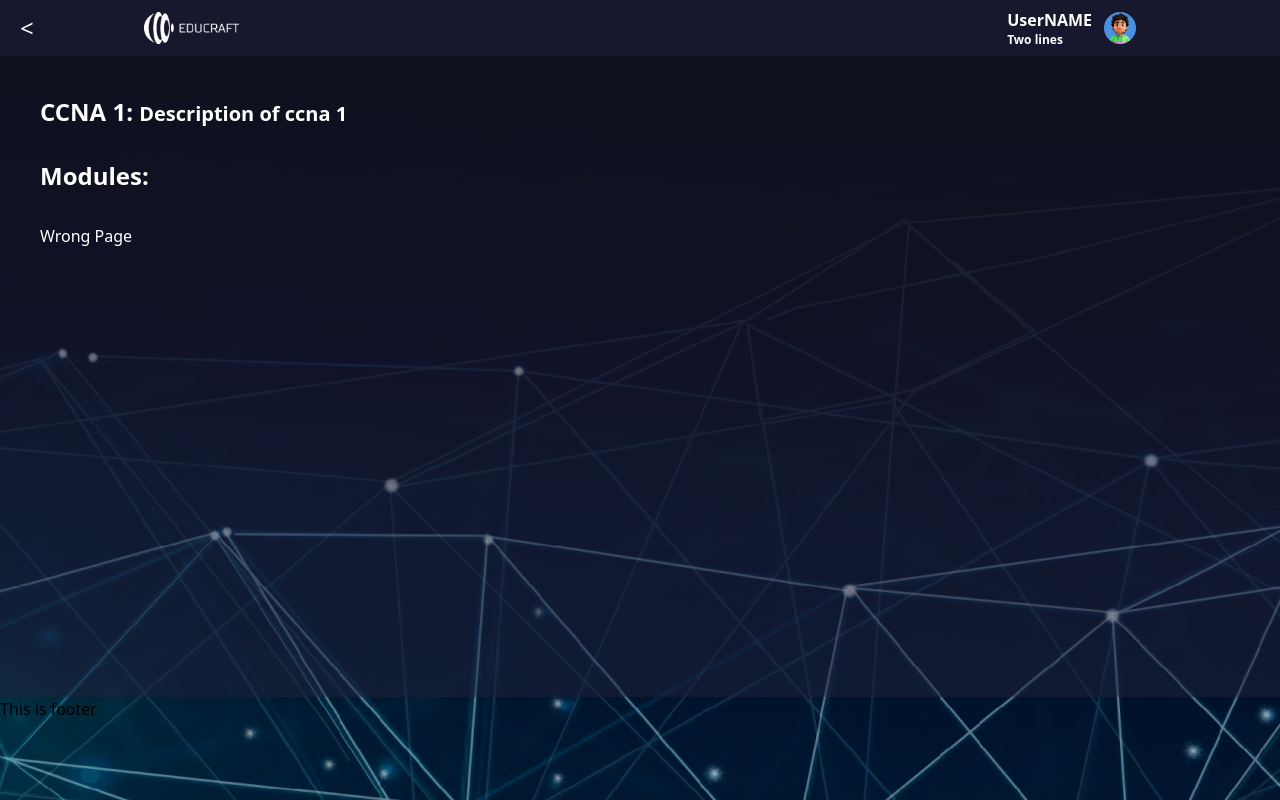
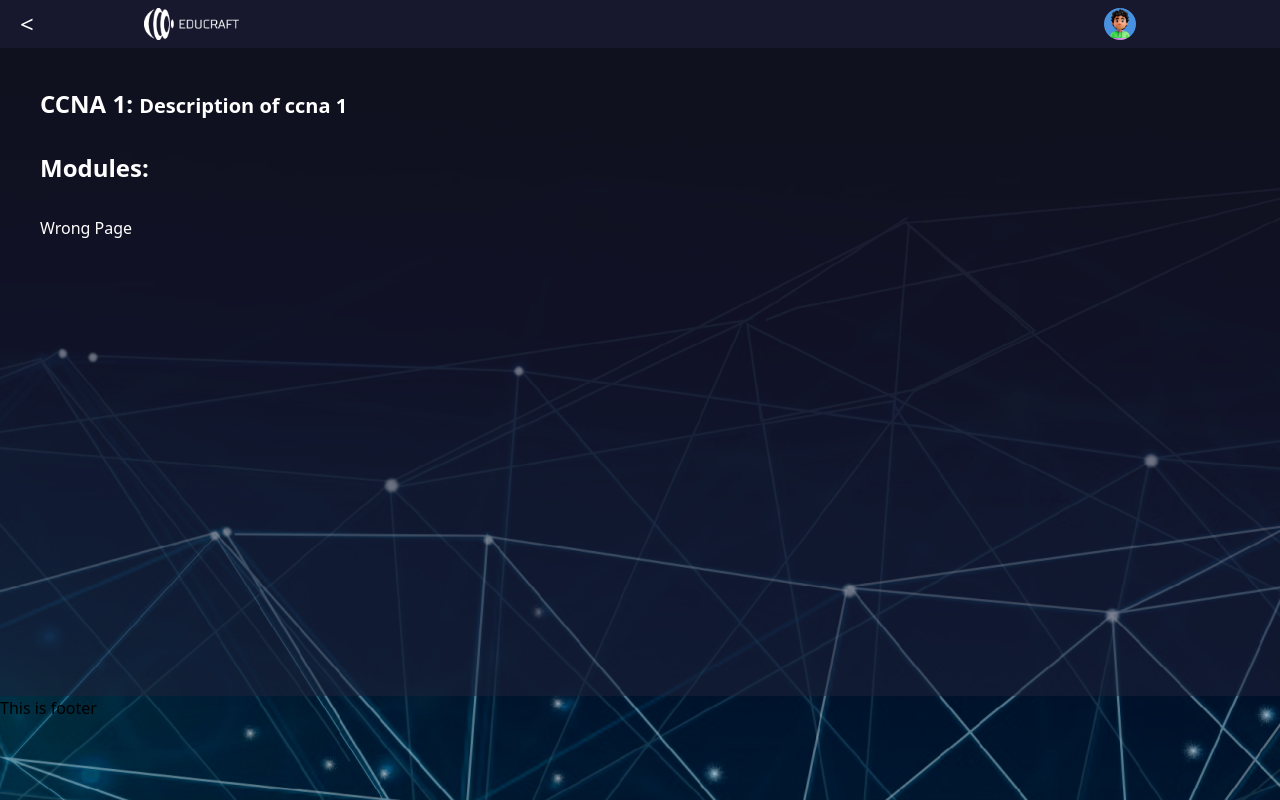
Before and after one commit to Hamza-El-Fahli/Educraft_Server, a Next.js app: page /userplatform/modules in a window 1280 px wide. Built offline with nearby package versions, Linux system fonts and the light colour scheme.

Commit message:
wip: userPlatform - add link to logo - display username

```diff
--- a/src/app/userplatform/components/Header.tsx
+++ b/src/app/userplatform/components/Header.tsx
@@ -1,10 +1,13 @@
-"use client"
-import React from 'react'
-import '@/styles/dropdown.css'
-import { useRouter } from 'next/navigation'
-import { useLogout } from '@/hooks/useLogout'
+"use client";
+import React from "react";
+import "@/styles/dropdown.css";
+import { useRouter } from "next/navigation";
+import { useLogout } from "@/hooks/useLogout";
+import { useCurrentUser } from "@/hooks/useCurrentUser";
 export const Header = () => {
-  const router = useRouter()
+  const user = useCurrentUser();
+
+  const router = useRouter();
   const logoutHook = useLogout();
   const logout = () => {
     logoutHook.logout();
@@ -12,19 +15,36 @@ export const Header = () => {
   };
   return (
     <header className="sticky top-0 bg-primary bg- w-full flex px-36 py-2 text-white justify-between items-center z-10 ">
-  <button className='absolute left-5 text-white text-2xl' onClick={()=>router.back()}>&#60;</button>
-<img src='/WhiteLogo.png' className='h-8' />
+      <button
+        className="absolute left-5 text-white text-2xl"
+        onClick={() => router.back()}
+      >
+        &#60;
+      </button>
+      <a href="/">
+        <img src="/WhiteLogo.png" className="h-8" />
+      </a>
 
       <nav className="sub-menu-parent" tab-index="0">
-        <span className='flex items-center gap-3'>
-          <span className='text-left text-md font-bold'>UserNAME<br /><h6 className='text-xs'>Two lines</h6></span>
-          <img src='/avatars/M_1.jpg' className='h-8 rounded-full ' />
-
+        <span className="flex items-center gap-3">
+          <span className="text-left text-md font-bold">
+            {user?.name}
+            <br />
+            <h6 className="text-xs">{/* Two lines */}</h6>
+          </span>
+          <img src="/avatars/M_1.jpg" className="h-8 rounded-full " />
         </span>
-         <ul className="sub-menu">
-          <li className=''><a href="#">Parametres</a></li>
-          <li><a href="#" onClick={(e) => logout()} >Logout</a></li>
+        <ul className="sub-menu">
+          <li className="">
+            <a href="#">Parametres</a>
+          </li>
+          <li>
+            <a href="#" onClick={(e) => logout()}>
+              Logout
+            </a>
+          </li>
         </ul>
       </nav>
-    </header>)
-}
+    </header>
+  );
+};
```
